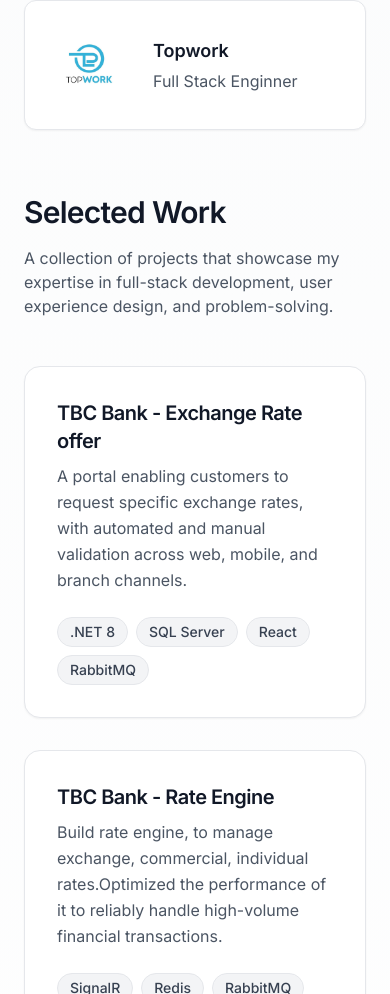
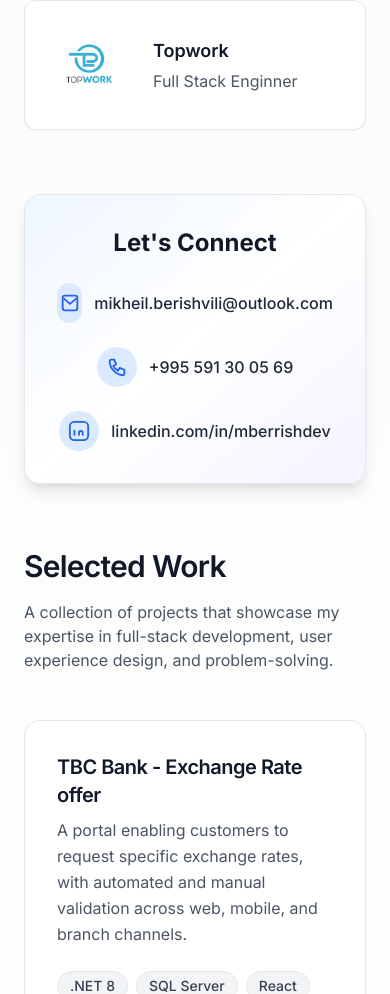
Before and after one commit to mberrishdev/mberrishdev.me, a Next.js app: page / in a window 390 px wide. Shown: the part 1399-2393 px from the top of the page. Built offline with nearby package versions, Linux system fonts and the light colour scheme.

Commit message:
Update portfolio with new name and add contact section with email, phone, and LinkedIn links

```diff
--- a/src/app/layout.tsx
+++ b/src/app/layout.tsx
@@ -5,8 +5,8 @@
 const inter = Inter({ subsets: ["latin"] });
 
 export const metadata: Metadata = {
-  title: "Michael Berrish | Full-Stack Developer",
-  description: "Personal portfolio of Michael Berrish, a Full-Stack Developer",
+  title: "Mikheil Berishvili | Full-Stack Developer",
+  description: "Personal portfolio of Mikheil Berishvili, a Full-Stack Developer",
 };
 
 export default function RootLayout({
--- a/src/app/page.tsx
+++ b/src/app/page.tsx
@@ -76,6 +76,44 @@
           ))}
         </div>
       </section>
+
+      {/* Contact Section */}
+      <div className="flex justify-center mt-20">
+        <div className="w-full  bg-gradient-to-br from-blue-50 via-white to-purple-50 border border-gray-200 rounded-2xl shadow-lg px-8 py-8 flex flex-col items-center">
+          <h2 className="text-2xl font-bold text-gray-900 mb-6">Let&apos;s Connect</h2>
+          <div className="flex flex-col sm:flex-row w-full justify-between items-center gap-6">
+            <div className="flex items-center gap-3 w-full sm:w-auto justify-center sm:justify-start">
+              {/* Email SVG */}
+              <span className="inline-flex items-center justify-center w-10 h-10 rounded-full bg-blue-100">
+                <svg width="22" height="22" fill="none" viewBox="0 0 24 24"><path stroke="#2563eb" strokeWidth="2" d="M4 6.5A2.5 2.5 0 0 1 6.5 4h11A2.5 2.5 0 0 1 20 6.5v11A2.5 2.5 0 0 1 17.5 20h-11A2.5 2.5 0 0 1 4 17.5v-11Z"/><path stroke="#2563eb" strokeWidth="2" d="m5 7 7 6 7-6"/></svg>
+              </span>
+              <a href="mailto:mikheil.berishvili@outlook.com" className="text-gray-800 font-medium hover:text-blue-600 transition-colors">
+                mikheil.berishvili@outlook.com
+              </a>
+            </div>
+            <div className="hidden sm:block h-8 border-l border-gray-200" />
+            <div className="flex items-center gap-3 w-full sm:w-auto justify-center sm:justify-start">
+              {/* Phone SVG */}
+              <span className="inline-flex items-center justify-center w-10 h-10 rounded-full bg-blue-100">
+                <svg width="22" height="22" fill="none" viewBox="0 0 24 24"><path stroke="#2563eb" strokeWidth="2" d="M5 4h4l2 5-3 2a11 11 0 0 0 5 5l2-3 5 2v4a2 2 0 0 1-2 2A16 16 0 0 1 4 6a2 2 0 0 1 2-2Z"/></svg>
+              </span>
+              <a href="tel:+995591300569" className="text-gray-800 font-medium hover:text-blue-600 transition-colors">
+                +995 591 30 05 69
+              </a>
+            </div>
+            <div className="hidden sm:block h-8 border-l border-gray-200" />
+            <div className="flex items-center gap-3 w-full sm:w-auto justify-center sm:justify-start">
+              {/* LinkedIn SVG */}
+              <span className="inline-flex items-center justify-center w-10 h-10 rounded-full bg-blue-100">
+                <svg width="22" height="22" fill="none" viewBox="0 0 24 24"><rect width="20" height="20" x="2" y="2" stroke="#2563eb" strokeWidth="2" rx="5"/><path stroke="#2563eb" strokeWidth="2" d="M7 17v-6M7 7v.01M12 17v-3a2 2 0 1 1 4 0v3"/></svg>
+              </span>
+              <a href="https://linkedin.com/in/mberrishdev" target="_blank" rel="noopener noreferrer" className="text-gray-800 font-medium hover:text-blue-600 transition-colors">
+                linkedin.com/in/mberrishdev
+              </a>
+            </div>
+          </div>
+        </div>
+      </div>
 
       {/* Projects Section */}
       <section id="projects" className="space-y-12">
```
